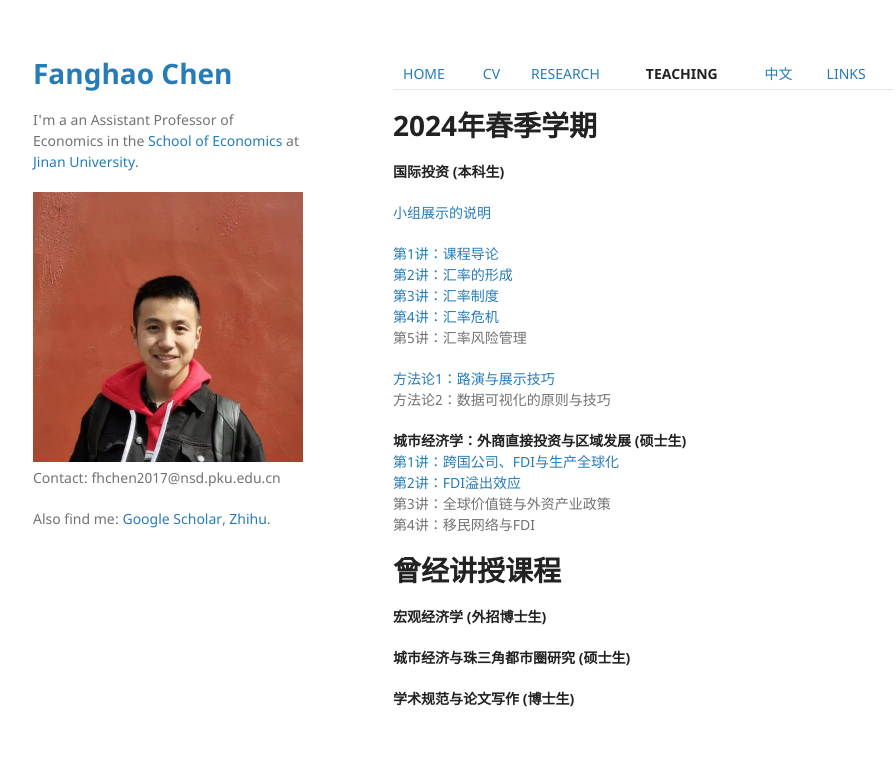
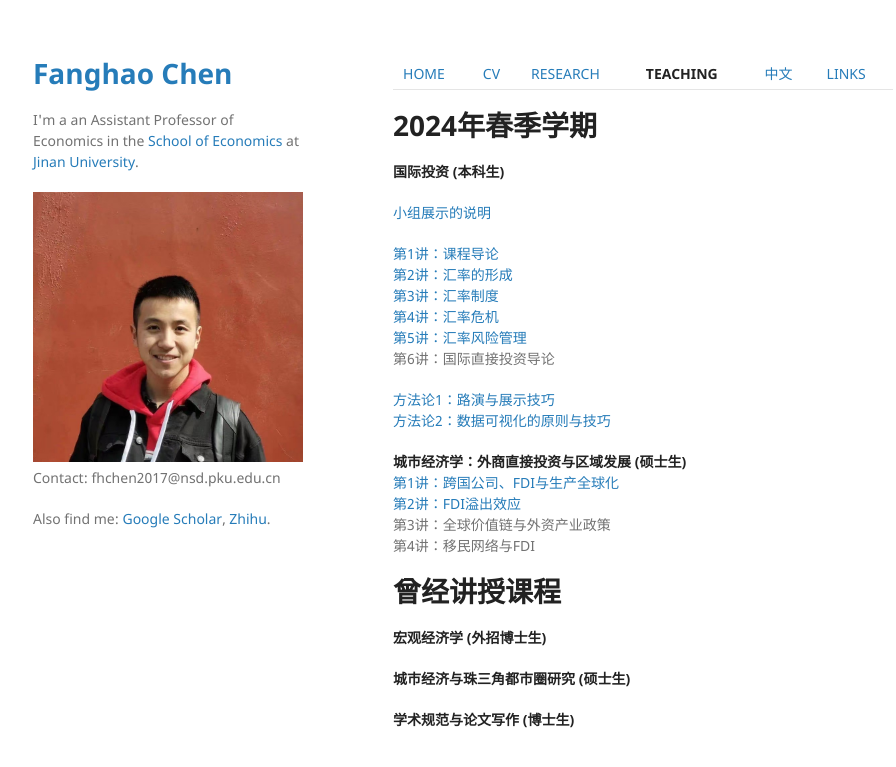
Before and after one commit to FanghaoChen/homepage, a Jekyll site: the page built from teaching.md, in a window 1280 px wide. Shown: the top 767 px of the page, without its empty margins (177-1073 px from the left). Built offline with Jekyll 4.4.1, drawn with Linux system fonts in a browser that asks for light colours; our own code applies the rules of GitHub Pages for plain Markdown files.

Commit message:
Update teaching.md

```diff
--- a/teaching.md
+++ b/teaching.md
@@ -10,10 +10,11 @@
 [第2讲：汇率的形成](./assets/第2讲_汇率的形成.pdf) <br/>
 [第3讲：汇率制度](./assets/第3讲_汇率制度.pdf) <br/>
 [第4讲：汇率危机](./assets/第4讲_汇率危机.pdf) <br/>
-第5讲：汇率风险管理
+[第5讲：汇率风险管理](./assets/第5讲_汇率风险管理.pdf) <br/>
+第6讲：国际直接投资导论
 
 [方法论1：路演与展示技巧](./assets/方法论1_路演与展示技巧.pdf) <br/>
-方法论2：数据可视化的原则与技巧
+[方法论2：数据可视化的原则与技巧](./assets/方法论2_数据可视化的原则与技巧.pdf)
 
 **城市经济学：外商直接投资与区域发展 (硕士生)** <br/>
 [第1讲：跨国公司、FDI与生产全球化](./assets/第1课_跨国公司、FDI与生产全球化.pdf) <br/>
```
